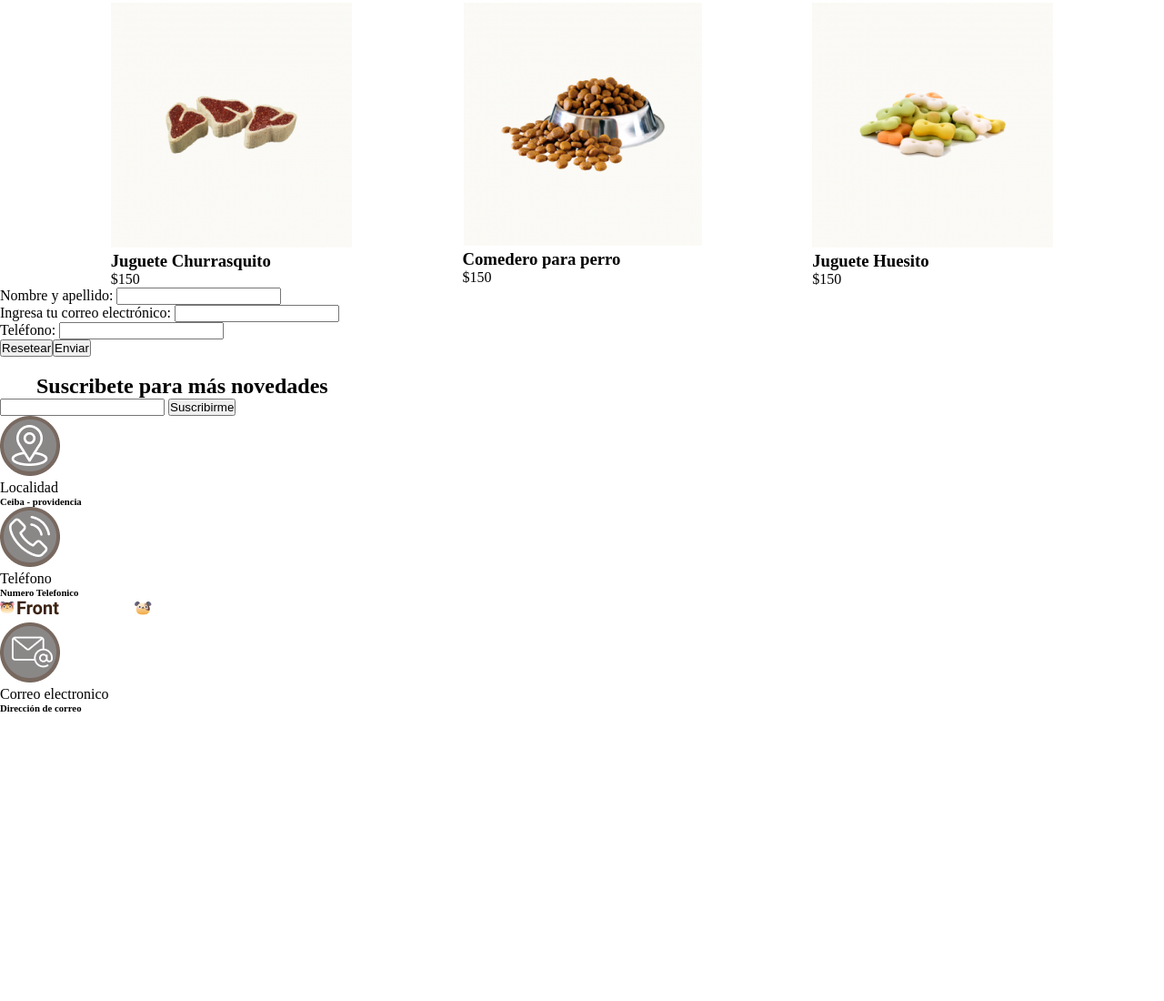
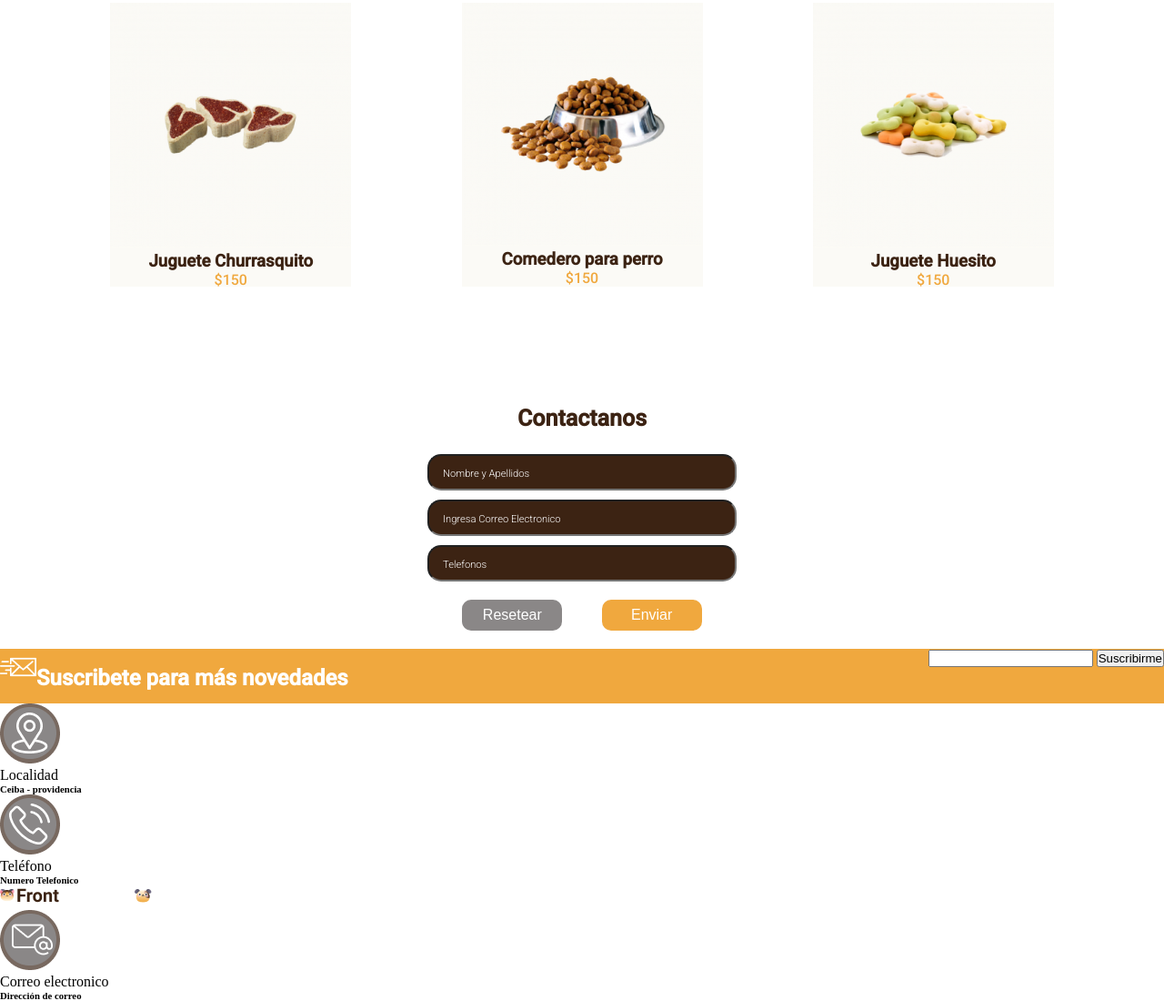
Before and after one commit to lizgiraldo/petShop, a plain HTML site: page index.html in a window 1280 px wide. Shown: the part 844-1944 px from the top of the page at 91% size. Before the commit the page ends 1628 px from the top, so only its background shows below. Drawn offline with Linux system fonts and the light colour scheme; a web font is replaced by a local one.

Commit message:
Formulario Contactanos terminado

```diff
--- a/css/style.css
+++ b/css/style.css
@@ -146,9 +146,110 @@ font-size: 18px;
 .articulos{
    display: flex;
    justify-content: space-evenly;
+   padding-bottom: 130px;
 }
 
 .sinStyle{
    list-style: none;
    display: flex;
 }
+
+.contenedorPrecios{
+   background-color: #FBFAF6;
+   width: 265px;
+   height: 312px;
+   font-family: 'Roboto', sans-serif;
+   text-align: center;
+
+}
+
+.contenedorPrecios p {
+   color: #F0A83E;
+   font-weight: 500;
+}
+
+.contenedorPrecios h3{
+   color:#3C2313;
+}
+
+.formulario{
+   display: flex;
+   flex-direction: column;
+   align-items: center;
+
+}
+
+.contactanos{
+   display: flex;
+   flex-direction: column;
+}
+
+.contactanos input{
+   width: 340px;
+   height: 40px;
+   border-radius: 15px;
+   background-color:#3C2313;
+   color: white;
+   padding-left: 10px;
+}
+
+.formulario h2 {
+   font-family: 'Roboto', sans-serif;
+   color:#3C2313;
+   font-size: 25px;
+
+
+}
+
+.botones{
+   display: flex;
+   justify-content: space-evenly;
+   padding-top: 15px;
+}
+
+.botones input{
+   width: 110px;
+   height: 34px;
+   border-radius: 10px;
+}
+
+.resetear {
+   background-color: #8A8787;
+   color: white;
+   border: #8A8787;
+   font-size: 16px;
+   font-weight: 400;
+}
+
+.enviar {
+   background-color: #F0A83E;
+   color: white;
+   border: #F0A83E;
+   font-size: 16px;
+   font-weight: 400;
+}
+
+::placeholder{
+   color: white;
+   font-size: 0.7rem;
+   font-family: 'Roboto', sans-serif;
+   padding-left: 5px;
+   font-weight: 100;
+}
+
+.contactanos p{
+   margin: 5px;
+}
+
+.fomularioContacto{
+   padding: 20px;
+}
+
+.suscribete{
+   display: flex;
+   background-color: #F0A83E;
+   color: white;
+   font-family: 'Roboto', sans-serif;
+   justify-content: space-between;
+   height: 60px;
+}
--- a/index.html
+++ b/index.html
@@ -30,11 +30,25 @@
         <div class="nav">
           <nav>
             <ul class="sinStyle">
-                        <li><a class="sinDecoracion" href=""><img src="./img/huellaBlanca.png" alt="">Categorías</a>
+              <li>
+                <a class="sinDecoracion" href=""
+                  ><img src="./img/huellaBlanca.png" alt="" />Categorías</a
+                >
               </li>
-                        <li><a class="sinDecoracion" href=""><img src="./img/huellaBlanca.png" alt="">Pets</a></li>
-                        <li><a class="sinDecoracion" href=""><img src="./img/huellaBlanca.png" alt="">Nosotros</a></li>
-                        <li><a class="sinDecoracion" href=""><img src="./img/huellaBlanca.png" alt="">Contactanos</a>
+              <li>
+                <a class="sinDecoracion" href=""
+                  ><img src="./img/huellaBlanca.png" alt="" />Pets</a
+                >
+              </li>
+              <li>
+                <a class="sinDecoracion" href=""
+                  ><img src="./img/huellaBlanca.png" alt="" />Nosotros</a
+                >
+              </li>
+              <li>
+                <a class="sinDecoracion" href=""
+                  ><img src="./img/huellaBlanca.png" alt="" />Contactanos</a
+                >
               </li>
             </ul>
           </nav>
@@ -43,17 +57,15 @@
     </header>
     <main>
       <section class="fondo">
-          <img src="img/bowl-and-pet-daities-on-green-background 1.png" alt="Comedero Grande" />
+        <img
+          src="img/bowl-and-pet-daities-on-green-background 1.png"
+          alt="Comedero Grande"
+        />
         <div class="comedero">
           <p class="texto-encima">¡Es un placer tenerte aquí!</p>
           <p class="texto-encima1">¡Comederos en descuento!</p>
           <p class="boton"><a class="sinDecoracion" href="">Comederos</a></p>
-
         </div>
-
-
-
-
       </section>
 
       <section>
@@ -82,37 +94,33 @@
             </div>
           </article>
         </div>
-
       </section>
 
       <section class="formulario">
-            <form action="">
+        <h2>Contactanos</h2>
+        <form action="" class="fomularioContacto">
           <div class="contactanos">
-                    <p>Nombre y apellido: <input type="text" name="usuario" /></p>
+            <p><input type="text" name="usuario" placeholder="Nombre y Apellidos" /></p>
+            <p><input type="email" name="mail" placeholder="Ingresa Correo Electronico"/></p>
+            <p><input type="text" name="telefono" placeholder="Telefonos" /></p>
           </div>
-                <div class="contactanos">
-                    <p>
-                        Ingresa tu correo electrónico: <input type="email" name="mail" />
+          <p class="botones">
+            <input type="submit" value="Resetear" class="resetear"/>
+            <input type="submit" type="reset" value="Enviar" class="enviar"/>
           </p>
-                </div>
-                <div class="contactanos">
-                    <p>Teléfono: <input type="text" name="telefono" /></p>
-                </div>
-                <div>
-                    <p>
-                        <input type="submit" value="Resetear" /><input type="submit" type="reset" value="Enviar" />
-                    </p>
-                </div>
         </form>
       </section>
 
-        <section>
+      <section class="suscribete">
         <h2>
           <img src="img/enviar-correo 1.png" alt="suscripcion" />Suscribete para
           más novedades
         </h2>
+        <p>
             <input type="text" name="Ingresa tu correo electronico" />
             <input type="submit" value="Suscribirme" />
+        </p>
+
       </section>
     </main>
 
@@ -135,5 +143,4 @@
       </div>
     </footer>
   </body>
-
 </html>
```
Lines whose indentation alone changed are shown as unchanged.
